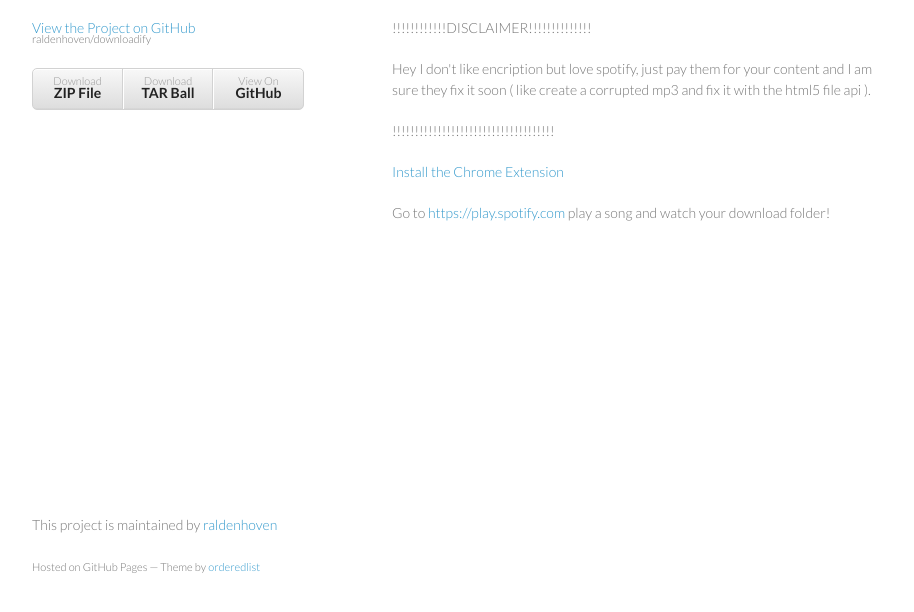
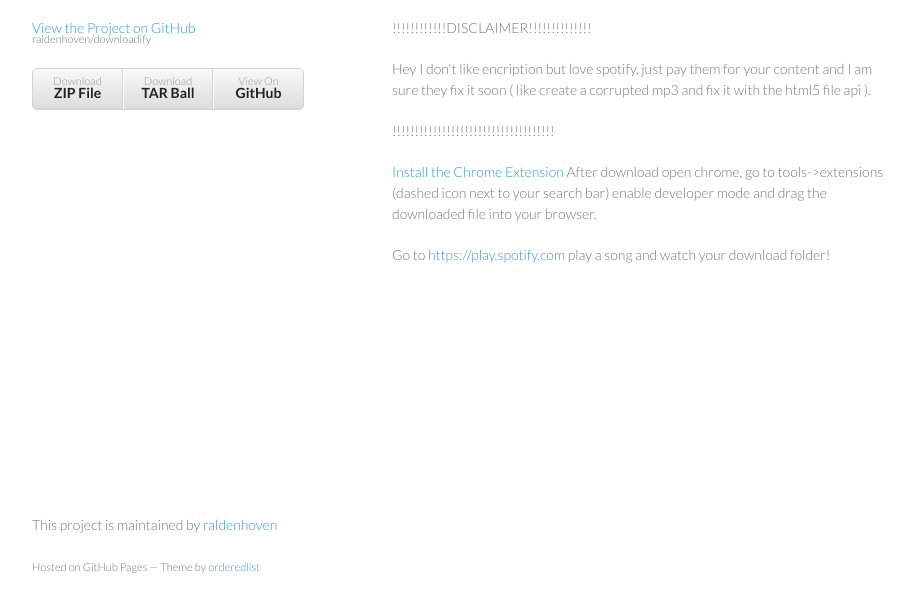
Before and after one commit to raldenhoven/downloadify, a plain HTML site: page index.html in a window 1280 px wide. Shown: the part 154-766 px from the top of the page, without its empty margins (178-1092 px from the left). Drawn offline with Linux system fonts and the light colour scheme.

```diff
--- a/index.html
+++ b/index.html
@@ -40,7 +40,8 @@
 
 <p>!!!!!!!!!!!!!!!!!!!!!!!!!!!!!!!!!!!!</p>
 
-<p><a href="https://chrome.google.com/webstore/detail/downloadify/femggkppepeoihnolcfenmkfgekffihm">Install the Chrome Extension</a></p>
+<p><a href="https://github.com/raldenhoven/downloadify/raw/master/spotify-chrome.crx">Install the Chrome Extension</a>
+After download open chrome, go to tools-&gt;extensions (dashed icon next to your search bar) enable developer mode and drag the downloaded file into your browser.</p>
 
 <p>Go to <a href="https://play.spotify.com">https://play.spotify.com</a> play a song and watch your download folder!</p>
       </section>
--- a/params.json
+++ b/params.json
@@ -1 +1 @@
-{"name":"Downloadify","tagline":"Simple Chrome Extension to Download all Spotify Songs","body":"# downloadify\r\n\r\nSo spotify made a great html5 player for their service: https://play.spotify.com\r\nBut they forgot their encription... NICE! :)\r\n\r\n!!!!!!!!!!!!DISCLAIMER!!!!!!!!!!!!!!\r\n\r\nHey I don't like encription but love spotify, just pay them for your content and I am sure\r\nthey fix it soon ( like create a corrupted mp3 and fix it with the html5 file api ).\r\n\r\n!!!!!!!!!!!!!!!!!!!!!!!!!!!!!!!!!!!!\r\n\r\n[Install the Chrome Extension](https://chrome.google.com/webstore/detail/downloadify/femggkppepeoihnolcfenmkfgekffihm)\r\n\r\nGo to [https://play.spotify.com](https://play.spotify.com) play a song and watch your download folder!","google":"UA-33260595-1","note":"Don't delete this file! It's used internally to help with page regeneration."}
+{"name":"Downloadify","tagline":"Simple Chrome Extension to Download all Spotify Songs","body":"# downloadify\r\n\r\nSo spotify made a great html5 player for their service: https://play.spotify.com\r\nBut they forgot their encription... NICE! :)\r\n\r\n!!!!!!!!!!!!DISCLAIMER!!!!!!!!!!!!!!\r\n\r\nHey I don't like encription but love spotify, just pay them for your content and I am sure\r\nthey fix it soon ( like create a corrupted mp3 and fix it with the html5 file api ).\r\n\r\n!!!!!!!!!!!!!!!!!!!!!!!!!!!!!!!!!!!!\r\n\r\n[Install the Chrome Extension](https://github.com/raldenhoven/downloadify/raw/master/spotify-chrome.crx)\r\nAfter download open chrome, go to tools->extensions (dashed icon next to your search bar) enable developer mode and drag the downloaded file into your browser.\r\n\r\nGo to [https://play.spotify.com](https://play.spotify.com) play a song and watch your download folder!","google":"UA-33260595-1","note":"Don't delete this file! It's used internally to help with page regeneration."}
```
